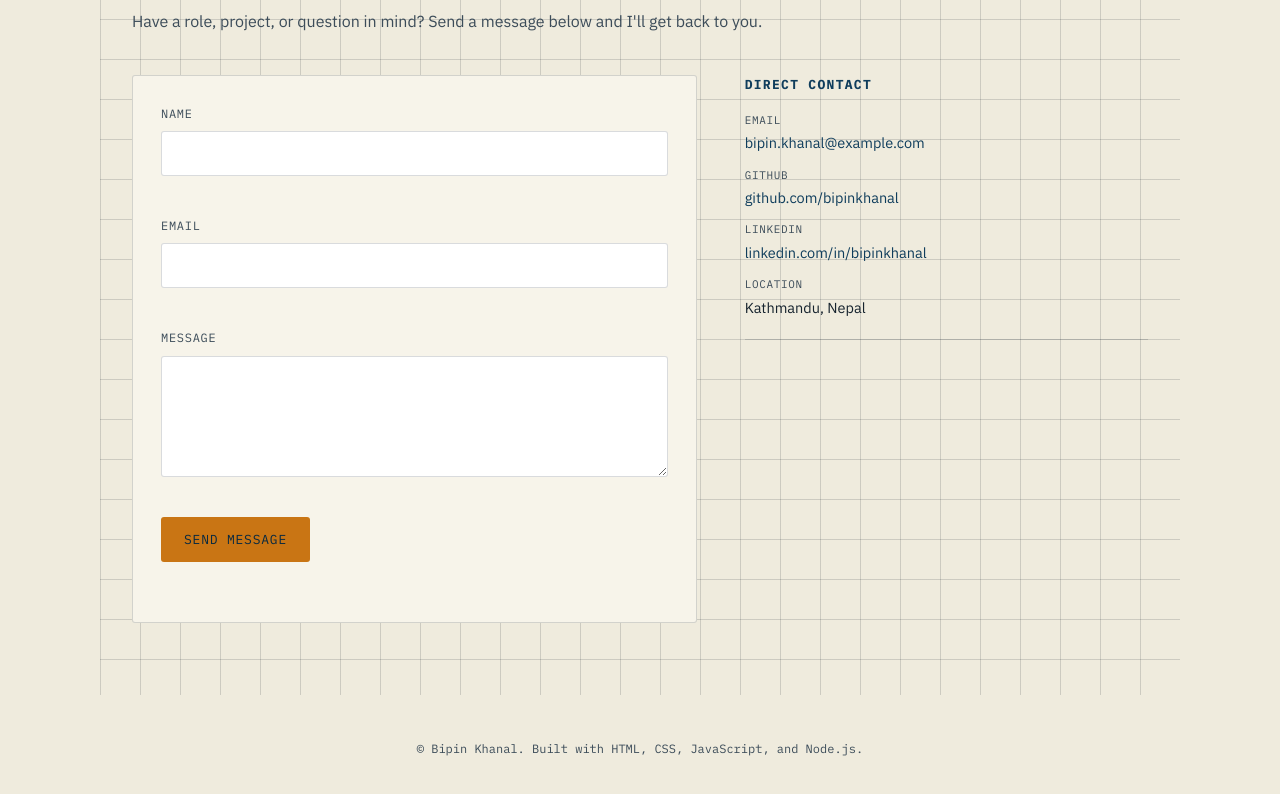
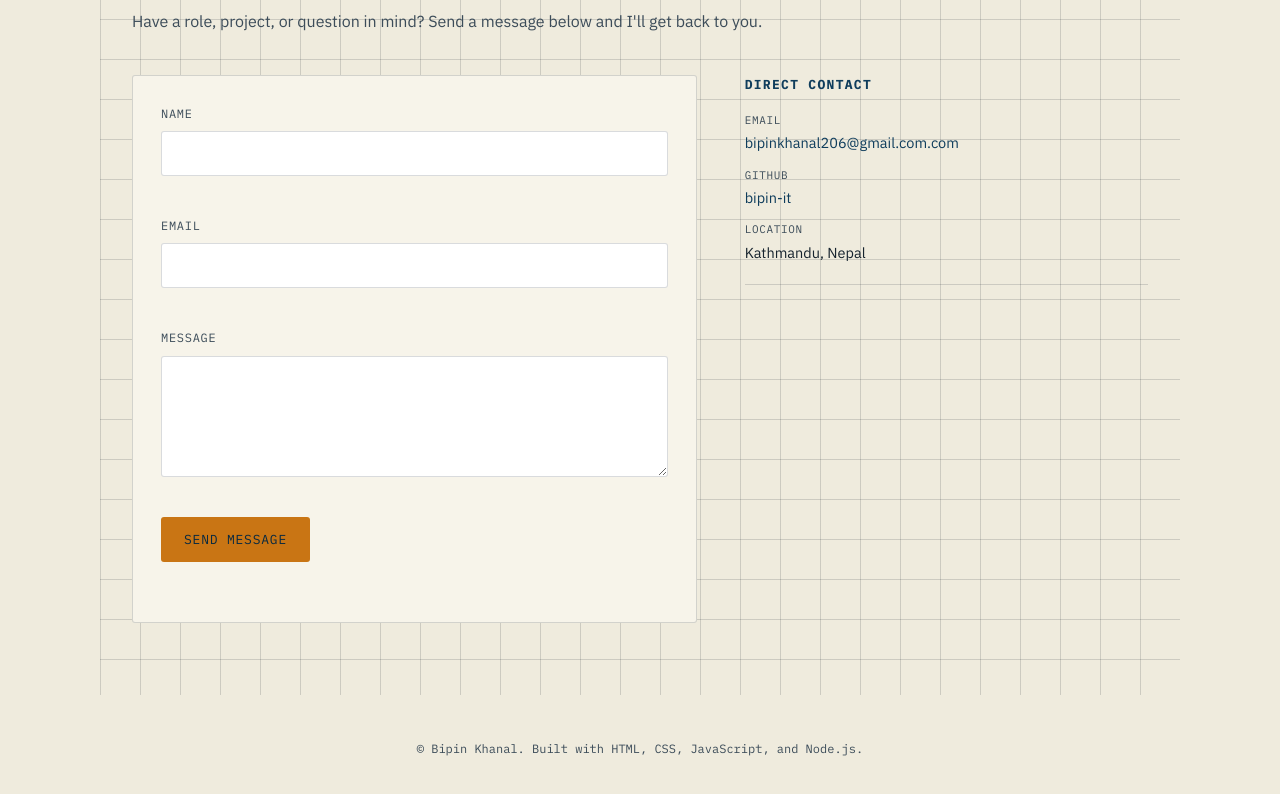
Before and after one commit to bipin-it/portfolio, a website: page index.html in a window 1280 px wide. Shown: the part 1992-2786 px from the top of the page. Drawn offline with Linux system fonts and the light colour scheme.

Commit message:
Modify contact details in index.html
Updated contact information with new email and GitHub profile.

```diff
--- a/index.html
+++ b/index.html
@@ -220,9 +220,9 @@
       <aside class="contact-side">
         <h3>Direct Contact</h3>
         <ul class="contact-list">
-          <li><span class="contact-label">Email</span><a href="mailto:bipin.khanal@example.com">bipin.khanal@example.com</a></li>
-          <li><span class="contact-label">GitHub</span><a href="#" title="Replace with your GitHub profile URL">github.com/bipinkhanal</a></li>
-          <li><span class="contact-label">LinkedIn</span><a href="#" title="Replace with your LinkedIn profile URL">linkedin.com/in/bipinkhanal</a></li>
+          <li><span class="contact-label">Email</span><a href="mailto:bipinkhanal2062@gmail.com.com">bipinkhanal206@gmail.com.com</a></li>
+          <li><span class="contact-label">GitHub</span><a href="#" title="https://github.com/bipin-it">bipin-it</a></li>
+
           <li><span class="contact-label">Location</span><span>Kathmandu, Nepal</span></li>
         </ul>
         <p class="contact-note">
```
